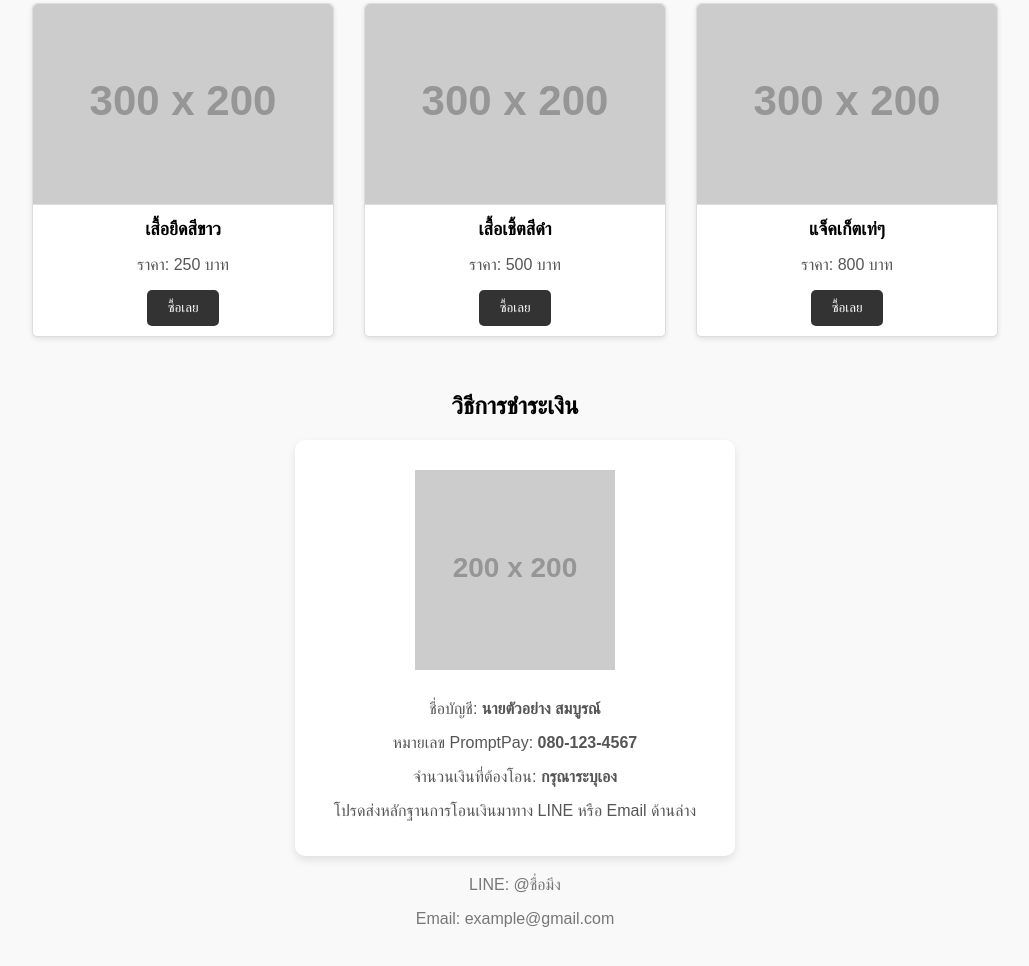
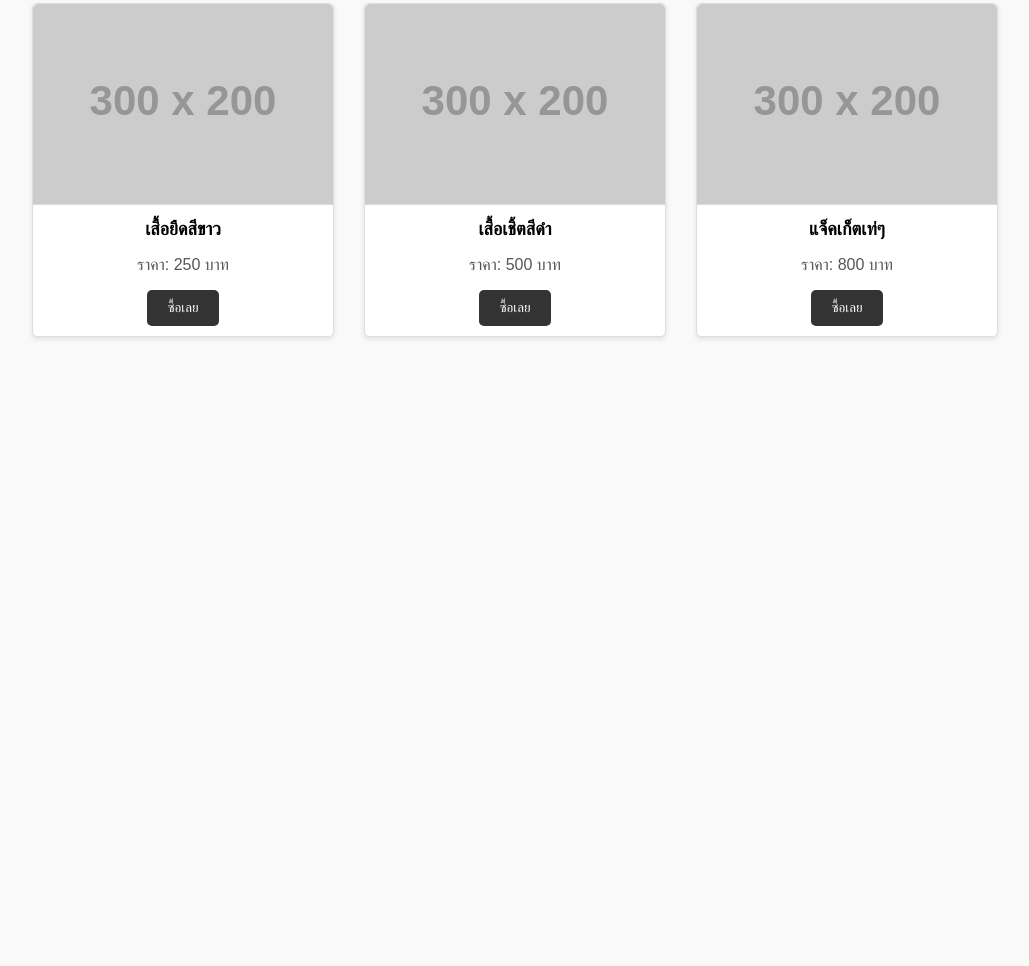
Before and after one commit to Atiwitsss/atiwitss.github.io, a plain HTML site: page index.html in a window 1280 px wide. Shown: the part 186-1152 px from the top of the page, without its empty margins (125-1154 px from the left). After the commit the page ends 800 px from the top, so only its background shows below. Drawn offline with Linux system fonts and the light colour scheme; placeholder pictures from the web are drawn by us.

Commit message:
index.html

```diff
--- a/index.html
+++ b/index.html
@@ -57,29 +57,11 @@
         .product button:hover {
             background-color: #555;
         }
-        .payment-section {
+        .status {
+            margin-top: 30px;
             text-align: center;
-            margin: 40px 0;
-        }
-        .payment-info {
-            margin: 20px auto;
-            max-width: 400px;
-            background: white;
-            padding: 20px;
-            border-radius: 10px;
-            box-shadow: 0 4px 8px rgba(0, 0, 0, 0.1);
-        }
-        .payment-info img {
-            width: 200px;
-            margin: 10px 0;
-        }
-        .payment-info p {
-            font-size: 16px;
-            color: #555;
-        }
-        .contact {
-            margin-top: 20px;
-            color: #777;
+            font-size: 18px;
+            color: green;
         }
     </style>
 </head>
@@ -111,26 +93,14 @@
     </div>
 </div>
 
-<div class="payment-section">
-    <h2>วิธีการชำระเงิน</h2>
-    <div class="payment-info">
-        <img src="https://via.placeholder.com/200" alt="QR Code PromptPay">
-        <p>ชื่อบัญชี: <b>นายตัวอย่าง สมบูรณ์</b></p>
-        <p>หมายเลข PromptPay: <b>080-123-4567</b></p>
-        <p>จำนวนเงินที่ต้องโอน: <b>กรุณาระบุเอง</b></p>
-        <p>โปรดส่งหลักฐานการโอนเงินมาทาง LINE หรือ Email ด้านล่าง</p>
-    </div>
-    <div class="contact">
-        <p>LINE: @ชื่อมึง</p>
-        <p>Email: example@gmail.com</p>
-    </div>
-</div>
+<div class="status" id="statusMessage"></div>
 
 <script>
     // ฟังก์ชันเพิ่มสินค้าเข้าตะกร้า
     function addToCart(productName, price) {
-        alert(`มึงเลือกซื้อ ${productName} ราคา ${price} บาท เรียบร้อยแล้ว!`);
-        console.log(`สินค้า: ${productName}, ราคา: ${price} บาท`);
+        // แสดงข้อความในหน้าเว็บ
+        const statusMessage = document.getElementById("statusMessage");
+        statusMessage.innerText = `มึงเลือกซื้อ ${productName} ราคา ${price} บาท เรียบร้อยแล้ว!`;
     }
 </script>
 
```
